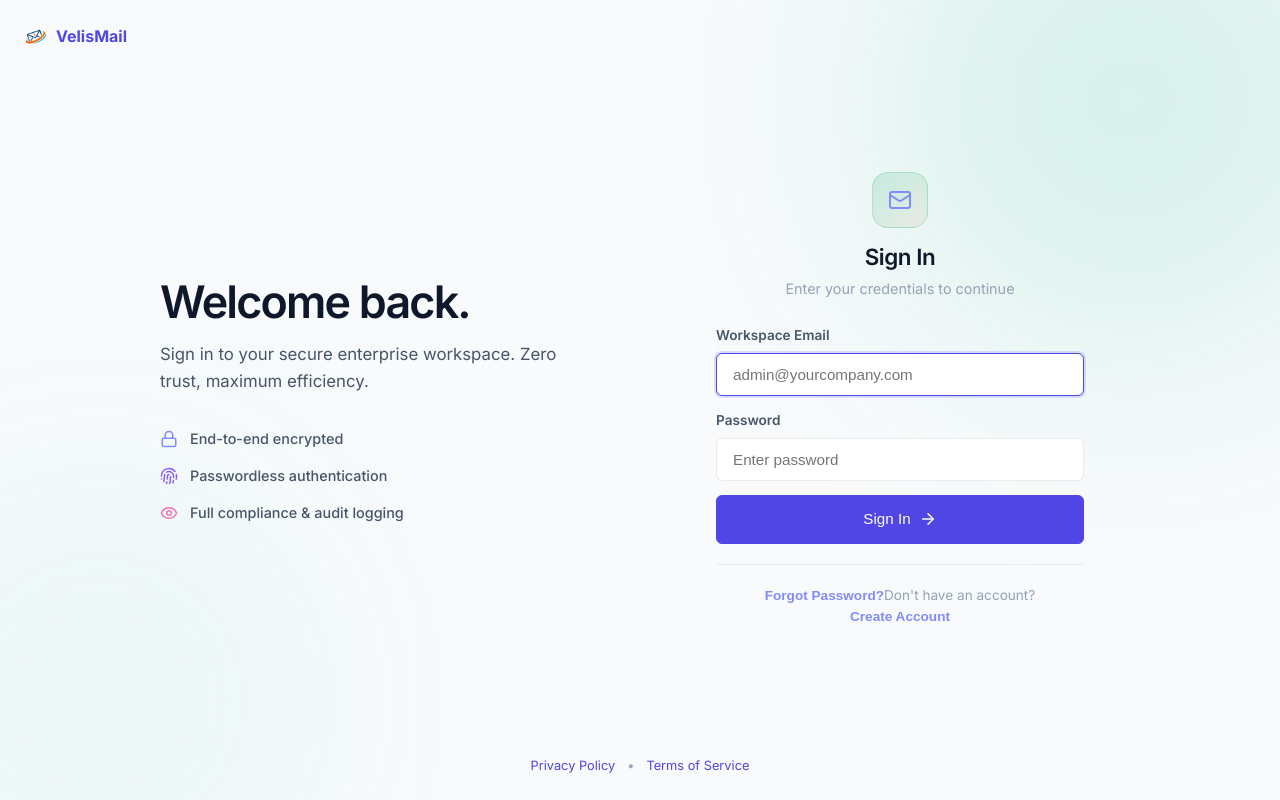
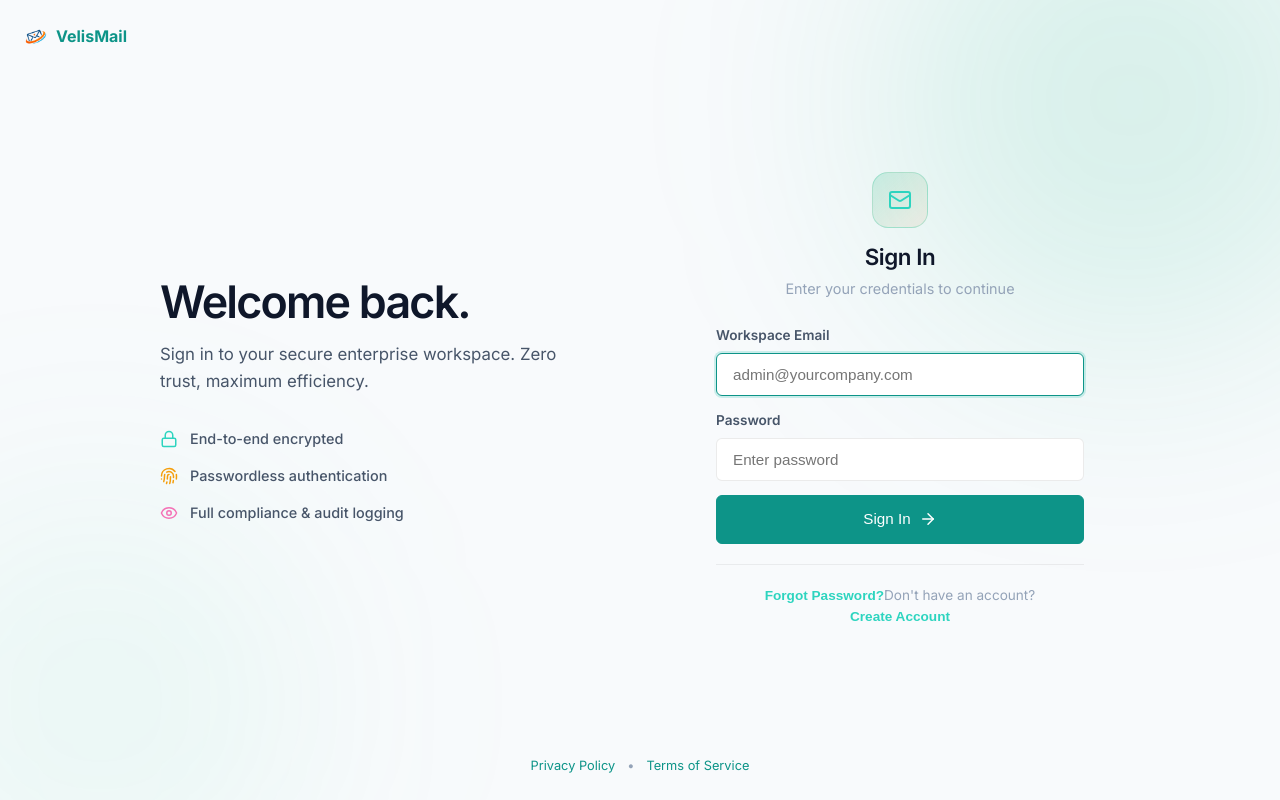
Before and after one commit to VelisArc/VelisMail, a React (Vite) app in the folder frontend/: page /login in a window 1280 px wide. Built offline with nearby package versions, Linux system fonts and the light colour scheme.

Commit message:
fix(ui): remove indigo blue color and switch to soft premium teal, redesign composer modal for clean look, and fix all ui mismatches

```diff
--- a/frontend/src/components/Composer.css
+++ b/frontend/src/components/Composer.css
@@ -7,6 +7,49 @@
   flex-direction: column;
   height: 100%;
   flex: 1;
+  background: var(--bg-surface);
+}
+
+.compose-fields {
+  display: flex;
+  flex-direction: column;
+  padding: 16px 20px 0;
+}
+
+.compose-field {
+  display: flex;
+  align-items: center;
+  gap: 16px;
+  padding-bottom: 12px;
+  margin-bottom: 12px;
+  border-bottom: 1px solid var(--border-primary);
+}
+
+.compose-field > label {
+  width: 60px;
+  font-size: 0.85rem;
+  font-weight: 600;
+  color: var(--text-muted);
+  text-transform: uppercase;
+  letter-spacing: 0.05em;
+  flex-shrink: 0;
+}
+
+.compose-field .input,
+.compose-field select.input {
+  flex: 1;
+  background: transparent;
+  border: none;
+  padding: 4px 8px;
+  box-shadow: none;
+  font-size: 0.95rem;
+  color: var(--text-primary);
+}
+
+.compose-field .input:focus,
+.compose-field select.input:focus {
+  background: var(--bg-hover);
+  outline: none;
 }
 
 .to-field-container {
@@ -79,11 +122,11 @@
   display: flex;
   flex-direction: column;
   flex: 1;
-  border: 1px solid var(--glass-border);
+  overflow: hidden;
+  margin: 0 20px 20px;
   border-radius: var(--radius-md);
-  overflow: hidden;
-  margin-top: 4px;
-  background: var(--bg-surface);
+  background: var(--bg-surface-2);
+  border: 1px solid var(--border-primary);
   transition: border-color 0.2s;
 }
 
@@ -145,6 +188,21 @@
   pointer-events: none;
 }
 
+.compose-footer {
+  display: flex;
+  align-items: center;
+  justify-content: space-between;
+  padding: 12px 20px;
+  background: var(--bg-surface);
+  border-top: 1px solid var(--border-primary);
+}
+
+.compose-footer-left, .compose-footer-right {
+  display: flex;
+  align-items: center;
+  gap: 12px;
+}
+
 /* Formatting within editor */
 .rich-text-editor a {
   color: var(--primary);
--- a/frontend/src/index.css
+++ b/frontend/src/index.css
@@ -25,25 +25,25 @@
   --glass-panel-bg: rgba(15, 23, 42, 0.8);
   --glass-sidebar-bg: rgba(30, 41, 59, 0.6);
 
-  /* Primary — Soft Vibrant Indigo */
-  --primary-50: #eef2ff;
-  --primary-100: #e0e7ff;
-  --primary-200: #c7d2fe;
-  --primary-300: #a5b4fc;
-  --primary-400: #818cf8;
-  --primary-500: #6366f1;
-  --primary-600: #4f46e5;
-  --primary-700: #4338ca;
-  --primary-800: #3730a3;
-  --primary-900: #312e81;
+  /* Primary — Soft Premium Teal */
+  --primary-50: #f0fdfa;
+  --primary-100: #ccfbf1;
+  --primary-200: #99f6e4;
+  --primary-300: #5eead4;
+  --primary-400: #2dd4bf;
+  --primary-500: #14b8a6;
+  --primary-600: #0d9488;
+  --primary-700: #0f766e;
+  --primary-800: #115e59;
+  --primary-900: #134e4a;
 
   --primary: var(--primary-500);
-  --primary-glow: rgba(99, 102, 241, 0.15);
+  --primary-glow: rgba(20, 184, 166, 0.15);
 
-  /* Accent — Soft Purple */
-  --accent: #8b5cf6;
-  --accent-glow: rgba(139, 92, 246, 0.15);
-  --accent-600: #7c3aed;
+  /* Accent — Soft Amber/Gold */
+  --accent: #f59e0b;
+  --accent-glow: rgba(245, 158, 11, 0.15);
+  --accent-600: #d97706;
 
   /* Danger — Soft Red */
   --danger: #ef4444;
@@ -63,7 +63,7 @@
   /* Border Tokens */
   --border-primary: rgba(255, 255, 255, 0.1);
   --border-secondary: rgba(255, 255, 255, 0.05);
-  --border-accent: rgba(99, 102, 241, 0.3);
+  --border-accent: rgba(20, 184, 166, 0.3);
 
   /* Radius - Sharper for premium feel */
   --radius-sm: 2px;
@@ -110,7 +110,7 @@
   --bg-surface: #ffffff;
   --bg-surface-2: #f1f5f9;
   --bg-elevated: #ffffff;
-  --bg-hover: rgba(99, 102, 241, 0.05);
+  --bg-hover: rgba(20, 184, 166, 0.05);
   --bg-card: #ffffff;
 
   --glass-border: rgba(0, 0, 0, 0.06);
@@ -129,7 +129,7 @@
 
   --border-primary: rgba(0, 0, 0, 0.08);
   --border-secondary: rgba(0, 0, 0, 0.04);
-  --border-accent: rgba(99, 102, 241, 0.2);
+  --border-accent: rgba(20, 184, 166, 0.2);
 }
 
 /* --- Reset & Base Styles --- */
--- a/frontend/src/pages/BusinessDashboard.tsx
+++ b/frontend/src/pages/BusinessDashboard.tsx
@@ -1854,7 +1854,7 @@ export default function BusinessDashboard() {
                   ))}
                 </select>
               ) : undefined}
-              fromBadge={<div className="compose-from-badge biz-from-badge"><Mail size={14} /> {selectedFromAddress || businessMailbox}</div>}
+              fromBadge={<div style={{ display: 'flex', alignItems: 'center', gap: '8px', fontWeight: 600, color: 'var(--text-primary)' }}><Mail size={14} color="var(--text-muted)" /> {selectedFromAddress || businessMailbox}</div>}
             />
           </div>
         </div>
```
